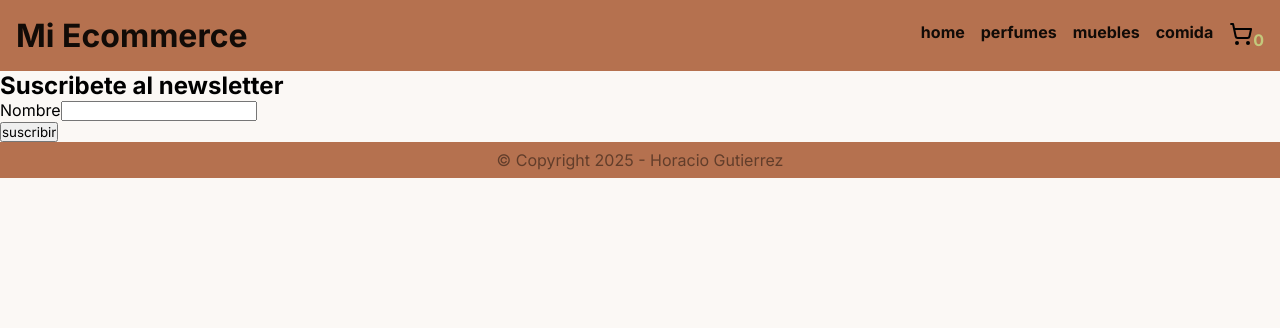
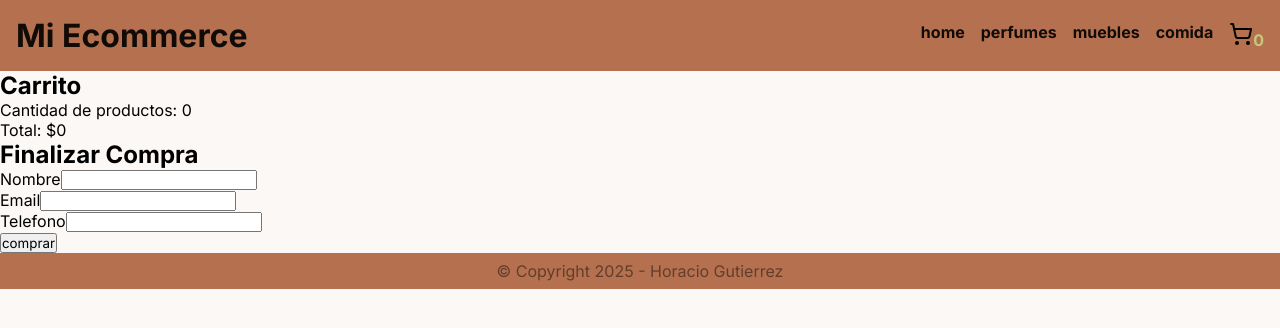
Before and after one commit to HoracioGutierrez/68565, a React (Vite) app: page /carrito in a window 1280 px wide. Shown: the top 328 px of the page. Built offline with nearby package versions, Linux system fonts and the light colour scheme.

Commit message:
Context API X 2 + termino aplicacion

```diff
--- a/package.json
+++ b/package.json
@@ -13,6 +13,7 @@
     "antd": "^5.23.4",
     "react": "^18.3.1",
     "react-dom": "^18.3.1",
+    "react-hot-toast": "^2.5.2",
     "react-router-dom": "^7.3.0",
     "sass": "^1.84.0"
   },
--- a/src/App.jsx
+++ b/src/App.jsx
@@ -5,17 +5,12 @@ import { Routes, Route } from "react-router-dom";
 import ItemListContainer from "./components/ItemListContainer";
 import Carrito from "./components/Carrito";
 import ProductDetailContainer from "./components/ProductDetailContainer";
-import { MiProvider } from "./components/CustomContext";
-
+import CarritoProvider from "./components/CarritoContext";
+import { Toaster } from "react-hot-toast";
 
 const App = () => {
-  const [cantidadProductos, setCantidadProductos] = useState(0);
-
   return (
-    <MiProvider value={{
-      cantProd: cantidadProductos,
-      setCantidadProductos: setCantidadProductos
-    }}>
+    <CarritoProvider>
       <Header />
       <Routes>
         <Route path="/" element={<ItemListContainer />} />
@@ -24,7 +19,8 @@ const App = () => {
         <Route path="/producto/:id" element={<ProductDetailContainer />} />
       </Routes>
       <Footer />
-    </MiProvider>
+      <Toaster />
+    </CarritoProvider>
   );
 }
 
--- a/src/components/Carrito.jsx
+++ b/src/components/Carrito.jsx
@@ -1,9 +1,27 @@
+import { useContext } from "react"
 import Formulario from "./Formulario"
+import { carritoContexto } from "./CarritoContext"
+
 
 const Carrito = () => {
+
+  const valor = useContext(carritoContexto)
+
   return (
     <div>
-      <Formulario/>
+      <h2>Carrito</h2>
+      <p>Cantidad de productos: {valor.cantProd}</p>
+      <p>Total: ${valor.totalPrecio}</p>
+      <ul>
+        {valor.carrito.map((item,indice)=>{
+          return (
+            <li key={indice}>
+              <p>{item.title} - unidad : ${item.price}</p>
+            </li>
+          )
+        })}
+      </ul>
+      <Formulario />
     </div>
   )
 }
--- /dev/null
+++ b/src/components/CarritoContext.jsx
@@ -0,0 +1,68 @@
+import { createContext, useState } from "react";
+
+//Este es mi contexto
+export const carritoContexto = createContext();
+
+//Este es el Provider de mi contexto
+export const Provider = carritoContexto.Provider;
+
+//Este es mi Provider personalizado (custom provider)
+const CarritoProvider = (props) => {
+
+    const [carrito, setCarrito] = useState([]);
+    const [cantProd, setCantProd] = useState(0);
+    const [totalPrecio, setTotalPrecio] = useState(0);
+
+    const handleAgregar = (producto) => {
+        //carrito.push(producto)
+        //Si el estado es array, siempre lo tengo que clonar primero
+
+        //const copia_con_map = carrito.map((item) => { return item })
+        //const copia_con_slice = carrito.slice(0)
+
+        //agrego producto al carrito
+        const copia = [...carrito]
+        //Hay que verificar la duplicidad de productos en el carrito
+        copia.push(producto)
+        setCarrito(copia)
+
+        //aumento cantidad
+        setCantProd(cantProd + 1)
+        //aumento precio
+        setTotalPrecio(totalPrecio + producto.price)
+
+    }
+
+    const handleEliminar = (producto) => {
+        //disminuyo cantidad
+        //disminuyo precio
+        //elimino producto del carrito
+    }
+
+    const handleVaciar = () => {
+        setCantProd(0);
+        setTotalPrecio(0);
+        setCarrito([]);
+    }
+
+    //Lo que se agregue a esta variable como propiedad, va a ser accesible desde cualquier otro componente. Este es el valor de mi contexto
+    const valorDelContexto = {
+        //carrito: carrito,
+        carrito,
+        //cantProd: cantProd,
+        cantProd,
+        //totalPrecio: totalPrecio,
+        totalPrecio,
+        handleAgregar,
+        handleEliminar,
+        handleVaciar,
+    }
+
+    return (
+        <Provider value={valorDelContexto}>
+            {props.children}
+        </Provider>
+    )
+}
+
+export default CarritoProvider;
--- a/src/components/CartWidget.jsx
+++ b/src/components/CartWidget.jsx
@@ -1,16 +1,15 @@
 import { useContext } from "react"
 import { NavLink } from "react-router-dom"
-import { miContexto } from "./CustomContext"
+import { carritoContexto } from "./CarritoContext"
 
 const CartWidget = () => {
 
-    const elValorDelContexto = useContext(miContexto)
-    console.log("🚀 ~ CartWidget ~ elValorDelContexto:", elValorDelContexto)
+    const valor = useContext(carritoContexto)
 
     return (
         <NavLink viewTransition to="/carrito" className="header__link">
             <img src="/shopping-cart.svg" alt="Icono de carrito" />
-            {elValorDelContexto.cantProd}
+            {valor.cantProd}
         </NavLink>
     )
 }
--- a/src/components/CustomContext.jsx
+++ /dev/null
@@ -1,4 +0,0 @@
-import { createContext } from "react";
-
-export const miContexto = createContext(); //Aca esta el contexto
-export const MiProvider = miContexto.Provider; //Aca esta el provider
--- a/src/components/Formulario.jsx
+++ b/src/components/Formulario.jsx
@@ -3,41 +3,48 @@ import Input from "./Input"
 
 function Formulario() {
 
-    const [valorDelInput, setValorDelInput] = useState("")
+    const [valorDelInputNombre, setValorDelInputNombre] = useState("")
+    const [valorDelInputEmail, setValorDelInputEmail] = useState("")
+    const [valorDelInputTelefono, setValorDelInputTelefono] = useState("")
 
     const handleSubmit = (event) => {
         event.preventDefault()
-        console.log("El usuario escribio : " + valorDelInput)
+        console.log("El usuario escribio : " + valorDelInputNombre + " " + valorDelInputEmail + " " + valorDelInputTelefono)
     }
 
-    const saludar = (event) => {
-        //event.preventDefault()
-        //console.log("soy saludar")
-        //console.log(event)
+    const handleInputValueNombre = (data) => {
+        setValorDelInputNombre(data)
     }
-
-    const handleTitle = (event) => {
-        //console.log("soy handleTitle")
-        //console.log(event)
-        //event.stopPropagation()
+    const handleInputValueEmail = (data) => {
+        setValorDelInputEmail(data)
     }
-
-    const handleInputValue = (data) => {
-        //console.log(data)
-        setValorDelInput(data)
+    const handleInputValueTelefono = (data) => {
+        setValorDelInputTelefono(data)
     }
 
     return (
-        <div onClick={saludar}>
-            <h2 onClick={handleTitle}>Suscribete al newsletter</h2>
+        <div>
+            <h2 >Finalizar Compra</h2>
             <form onSubmit={handleSubmit}>
                 <div>
                     <label htmlFor="nombre" >Nombre</label>
                     <Input
-                        onInputValue={handleInputValue}
+                        onInputValue={handleInputValueNombre}
                     />
                 </div>
-                <button type="submit">suscribir</button>
+                <div>
+                    <label htmlFor="nombre" >Email</label>
+                    <Input
+                        onInputValue={handleInputValueEmail}
+                    />
+                </div>
+                <div>
+                    <label htmlFor="nombre" >Telefono</label>
+                    <Input
+                        onInputValue={handleInputValueTelefono}
+                    />
+                </div>
+                <button type="submit">comprar</button>
             </form>
         </div>
     )
--- a/src/components/ProductDetailContainer.jsx
+++ b/src/components/ProductDetailContainer.jsx
@@ -1,18 +1,59 @@
-import { useContext } from "react"
+import { useContext, useEffect, useState } from "react"
 import { useParams } from "react-router-dom"
-import { miContexto } from "./CustomContext"
+import { carritoContexto } from "./CarritoContext"
+import toast from "react-hot-toast"
 
 const ProductDetailContainer = () => {
 
+    const [producto, setProducto] = useState({})
     const params = useParams()
-    const elValorDelContexto = useContext(miContexto)
+    const valor = useContext(carritoContexto)
 
-    const handleClick = () => {
-        elValorDelContexto.setCantidadProductos(elValorDelContexto.cantProd + 1)
+
+    useEffect(() => {
+        fetch('/productos.json')
+            .then((res) => {
+                return res.json()
+            })
+            .then((res) => {
+
+                /*
+
+                let productoEncontrado;
+
+                res.forEach((item)=>{
+                    if(item.id == params.id) {
+                        productoEncontrado = item
+                    }
+                })
+
+                */
+
+                const productoEncontrado = res.find((item)=>{
+                    if(item.id == params.id) {
+                        return item
+                    }
+                })
+
+                setProducto(productoEncontrado)
+
+            });
+    }, [])
+
+
+    const handleClick = async () => {
+        //toast.loading("Agregando producto al carrito")
+        //await new Promise((resolve) => setTimeout(resolve, 1000))
+        valor.handleAgregar(producto)
+        //toast.dismiss()
+        toast.success("Producto agregado al carrito")
     }
 
     return (
-        <div className="flex-grow">
+        <div className="flex-grow product-detail">
+            <h2>{producto.title} - ${producto.price}</h2>
+            <img src={producto.thumbnail} alt={producto.title} />
+            <p>{producto.description}</p>
             <button onClick={handleClick}>Agregar al carrito</button>
         </div>
     )
--- a/src/index.scss
+++ b/src/index.scss
@@ -95,7 +95,7 @@ $accent: #c3c87c;
 }
 
 .product-card {
-    align-self: start;
+    align-self: stretch;
     background-color: white;
     border-radius: 5px;
     padding: 1rem;
@@ -116,3 +116,7 @@ $accent: #c3c87c;
 .flex-grow {
     flex-grow: 1;
 }
+
+.product-detail {
+    padding: 1rem;
+}
```
Also changed, not shown: info.txt, 1 other file (tests, documents, lock files or other folders).
